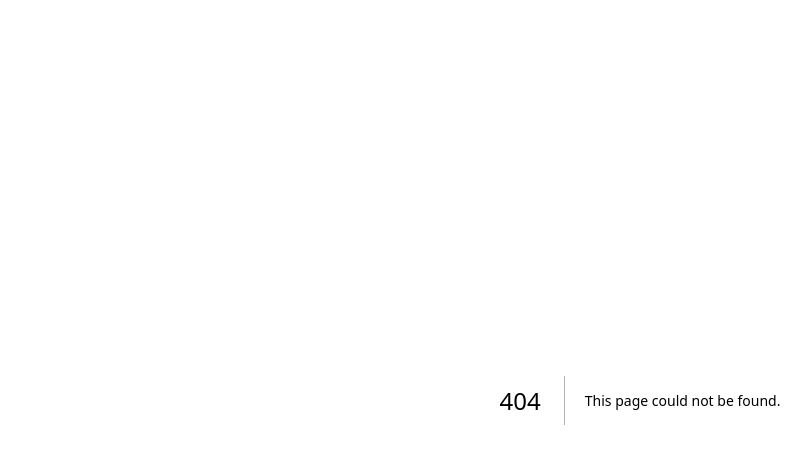
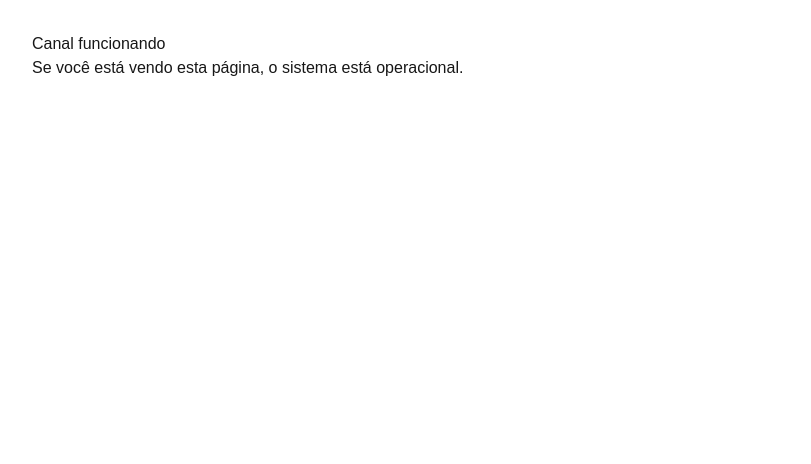
Before and after one commit to incorpdiretiva/canal-denuncias, a Next.js app: page /teste in a window 1280 px wide. Before the commit this address had no page. Shown: the top 464 px of the page, without its empty margins (0-811 px from the left). Built offline with nearby package versions, Linux system fonts and the light colour scheme.

Commit message:
Cria página de teste

```diff
--- /dev/null
+++ b/pages/teste.tsx
@@ -0,0 +1,8 @@
+export default function Teste() {
+    return (
+      <div style={{ padding: "2rem", fontFamily: "sans-serif" }}>
+        <h1>Canal funcionando</h1>
+        <p>Se você está vendo esta página, o sistema está operacional.</p>
+      </div>
+    );
+  }
```
